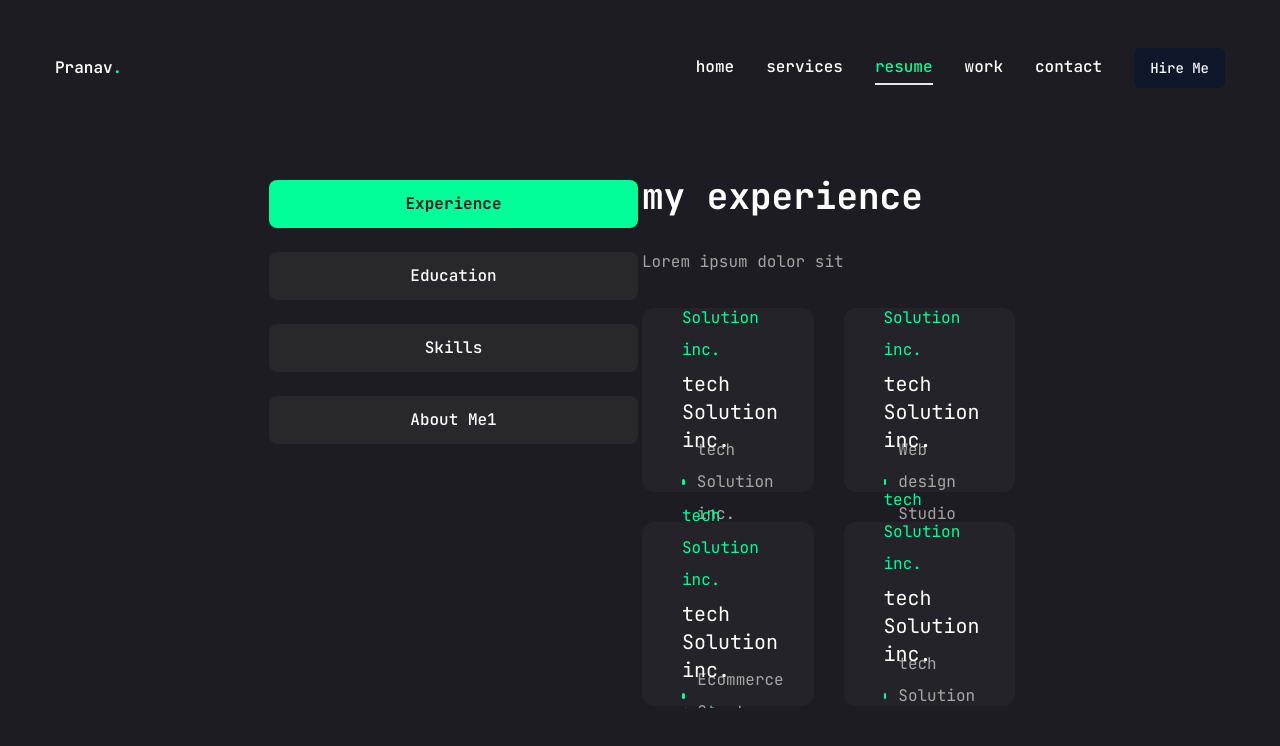
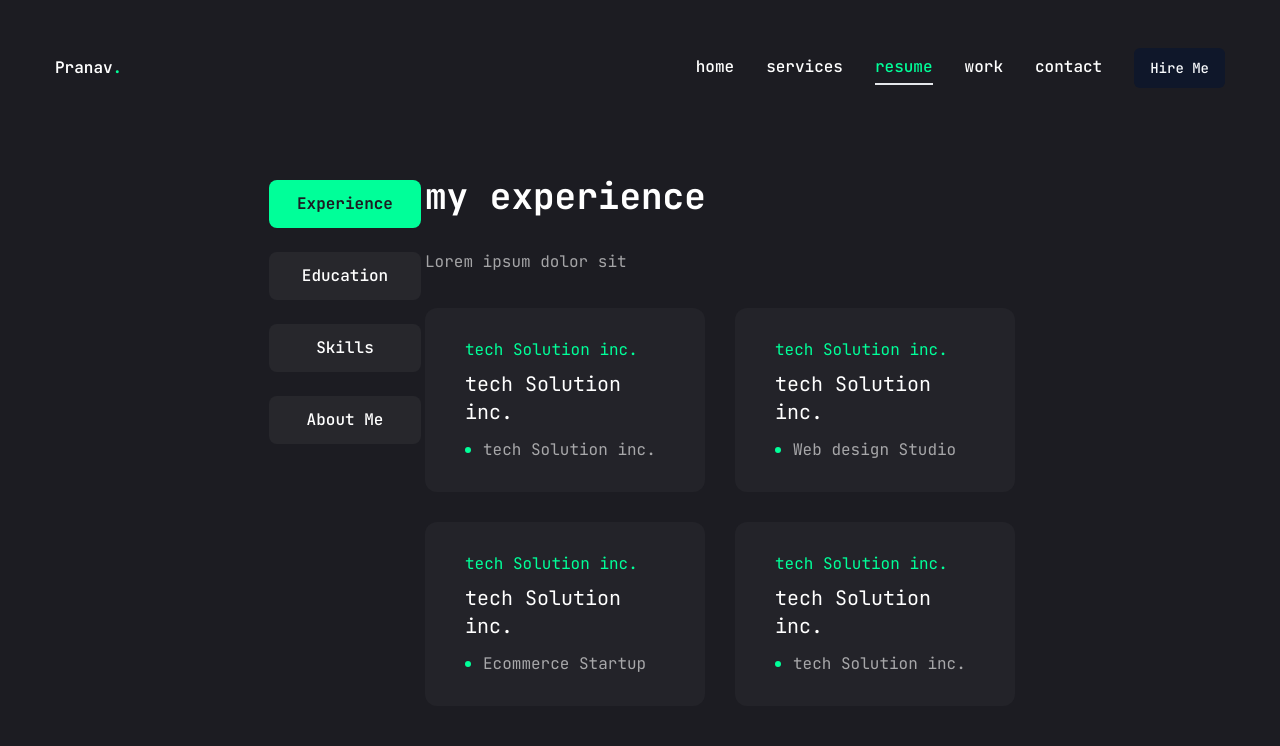
Before and after one commit to Pranavd500/Portfolio1, a Next.js app: page /resume in a window 1280 px wide. Shown: the top 746 px of the page. Built offline with nearby package versions, Linux system fonts and the light colour scheme.

Commit message:
jun28 commit 1

```diff
--- a/app/resume/page.jsx
+++ b/app/resume/page.jsx
@@ -163,18 +163,18 @@ const resume = () => {
         opacity: 1,
         transition: { delay: 2.4, duration: 0.4, ease: "easeIn" },
       }}
-      className="min-h-[80vh] flex items-center justify-center py-12 xl:py-0"
+      className="min-h-[60vh] flex items-center justify-center py-12 xl:py-10"
     >
       <div className="containner mx-auto">
         <Tabs
           defaultValue="experience"
-          className="flex flex-col xl:flex-row gap=[60px]"
+          className="flex flex-col xl:flex-row gap=[10px]"
         >
-          <TabsList className="flex flex-col w-full max-w-[380px] mx-auto xl:mx-0 gap-6">
+          <TabsList className="flex flex-col w-full max-w-[160px] mx-auto xl:mx-0 gap-6">
             <TabsTrigger value="experience">Experience</TabsTrigger>
             <TabsTrigger value="education">Education</TabsTrigger>
-            <TabsTrigger value="education">Skills</TabsTrigger>
-            <TabsTrigger value="about">About Me1</TabsTrigger>
+            <TabsTrigger value="skill">Skills</TabsTrigger>
+            <TabsTrigger value="about">About Me</TabsTrigger>
           </TabsList>
           <div className="min-h-[70vh] w-full">
             <TabsContent value="experience" className="w-full">
@@ -239,14 +239,15 @@ const resume = () => {
               {/**/}
               skills
             </TabsContent>
+
             <TabsContent
               value="about"
               className="w-full text-center xl:text-left"
             >
               {/**/}
               <div className="flex flex-col gap-[30px]">
-                <h3 className="text-4xl font-bold">{about.title}</h3>
-                <p className="max-w-[600px] text-white/60 mx-auto xl:mx-0">
+                <h3 className="text-1xl font-extrabold">{about.title}</h3>
+                <p className="max-w-[900px] text-white/60 mx-auto xl:mx-0">
                   {about.description}
                 </p>
                 <ul className="grid grid-cols-1 xl:grid-cols-2 gap-y-6 max-w-[620px] mx-auto xl:mx-0">
```
